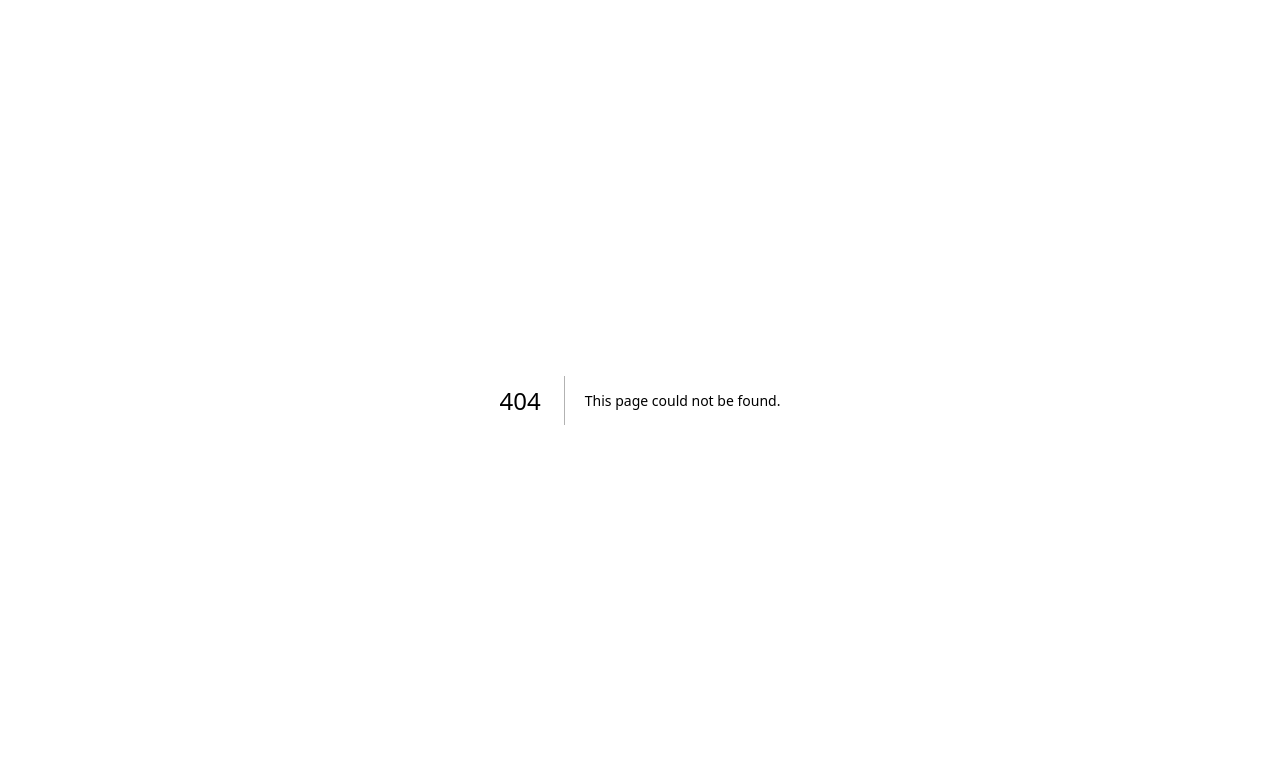
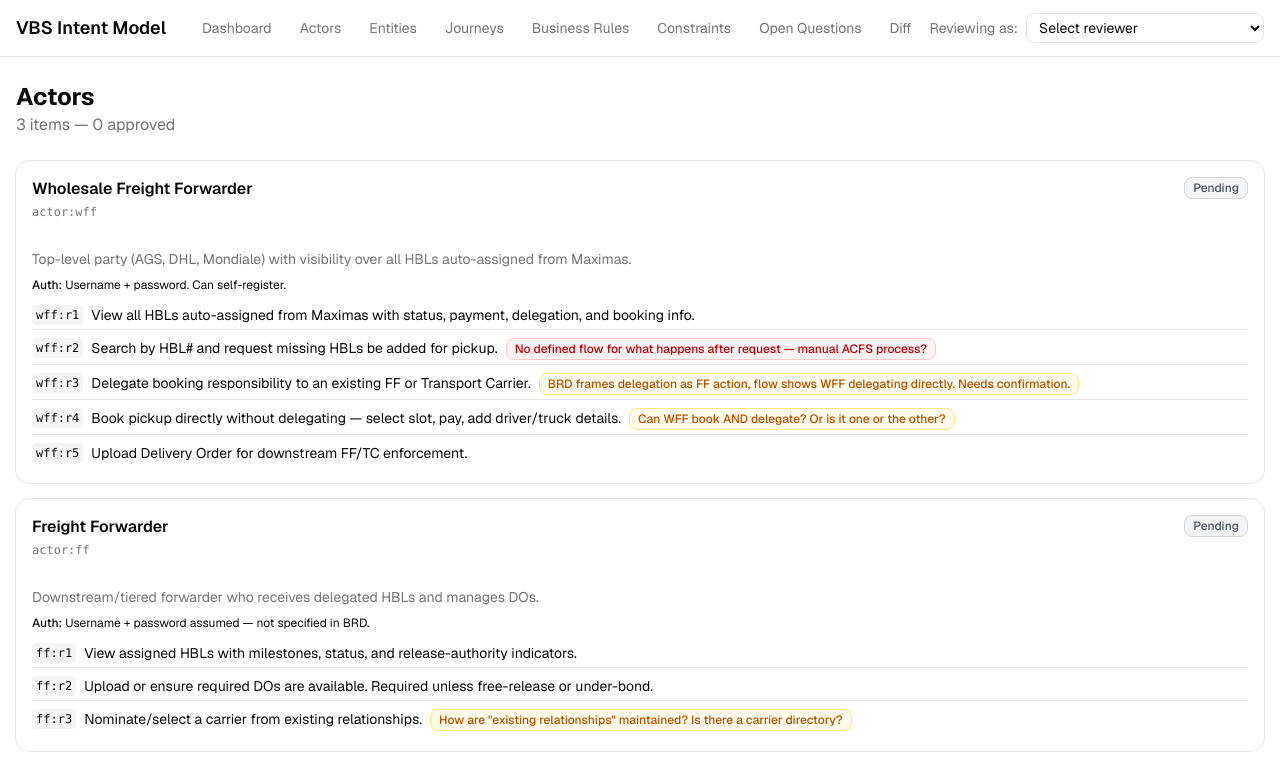
Before and after one commit to DBizsolution/adapt-canvas, a Next.js app: page /review/actors in a window 1280 px wide. Before the commit this address had no page. Shown: the top 765 px of the page. Built offline with nearby package versions, Linux system fonts and the light colour scheme.

Commit message:
feat: add section detail page with per-item review controls

```diff
--- /dev/null
+++ b/src/app/review/[section]/page.tsx
@@ -0,0 +1,54 @@
+import { readFile } from 'node:fs/promises'
+import { notFound } from 'next/navigation'
+import { REVIEW_STATE_PATH } from '@/lib/paths'
+import { intentModel } from '@/domain/intent-model/model'
+import { enrichSectionReviews, buildTargetId } from '@/lib/review-utils'
+import { SectionPageClient } from '@/components/review/section-page-client'
+import type { ReviewState, SectionType } from '@/domain/intent-model/types'
+import { URL_PARAM_TO_SECTION_TYPE, SECTION_TYPE_TO_MODEL_KEY } from '@/domain/intent-model/types'
+
+export const dynamic = 'force-dynamic'
+
+const sectionLabels: Record<SectionType, string> = {
+  actor: 'Actors',
+  entity: 'Entities',
+  journey: 'Journeys',
+  business_rule: 'Business Rules',
+  constraint: 'Constraints',
+  open_question: 'Open Questions',
+}
+
+export default async function SectionPage({
+  params,
+}: {
+  params: Promise<{ section: string }>
+}) {
+  const { section } = await params
+  const sectionType = URL_PARAM_TO_SECTION_TYPE[section]
+  if (!sectionType) notFound()
+
+  const raw = await readFile(REVIEW_STATE_PATH, 'utf-8')
+  const reviewState: ReviewState = JSON.parse(raw)
+  const enrichedSections = await enrichSectionReviews(intentModel, reviewState)
+
+  const modelKey = SECTION_TYPE_TO_MODEL_KEY[sectionType] as keyof typeof intentModel
+  const modelItems = intentModel[modelKey] as Array<{ id: string; [key: string]: unknown }>
+
+  const items = modelItems.map(item => {
+    const targetId = buildTargetId(sectionType, item.id)
+    const review = enrichedSections.find(s => s.targetId === targetId)!
+    return { item, type: sectionType, review }
+  })
+
+  return (
+    <div>
+      <div className="mb-6">
+        <h1 className="text-2xl font-bold">{sectionLabels[sectionType]}</h1>
+        <p className="text-muted-foreground">
+          {items.length} items — {items.filter(i => i.review.effectiveStatus === 'approved').length} approved
+        </p>
+      </div>
+      <SectionPageClient items={items} />
+    </div>
+  )
+}
--- /dev/null
+++ b/src/components/review/section-page-client.tsx
@@ -0,0 +1,34 @@
+'use client'
+
+import { useReviewerStore } from '@/stores/reviewer-store'
+import { SectionCard } from './section-renderer'
+import type { EnrichedSectionReview } from '@/lib/review-utils'
+import type { SectionType } from '@/domain/intent-model/types'
+
+type ModelItem = { id: string; [key: string]: unknown }
+
+type SectionPageClientProps = {
+  items: Array<{
+    item: ModelItem
+    type: SectionType
+    review: EnrichedSectionReview
+  }>
+}
+
+export function SectionPageClient({ items }: SectionPageClientProps) {
+  const { currentReviewerId } = useReviewerStore()
+
+  return (
+    <div className="space-y-4">
+      {items.map(({ item, type, review }) => (
+        <SectionCard
+          key={review.targetId}
+          item={item as any}
+          type={type}
+          review={review}
+          currentReviewerId={currentReviewerId}
+        />
+      ))}
+    </div>
+  )
+}
```
